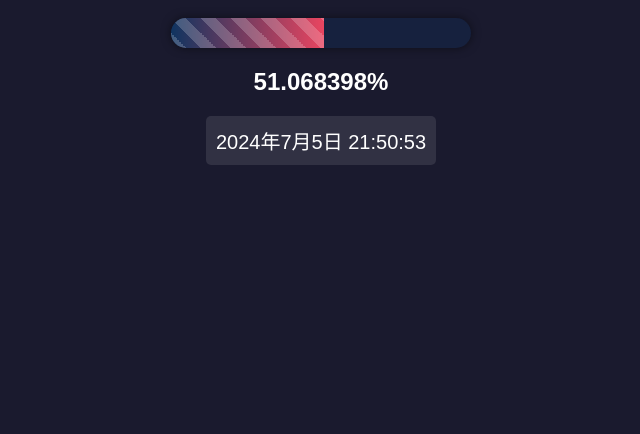
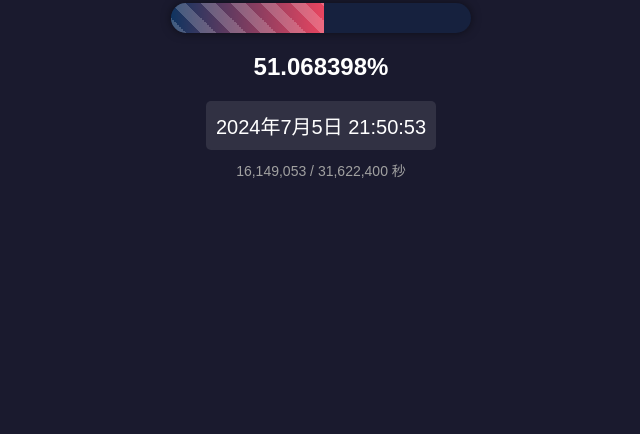
Before and after one commit to anoken/year_progress, a plain HTML site: page index.html in a window 1280 px wide. Shown: the part 366-800 px from the top of the page, without its empty margins (319-959 px from the left). Drawn offline with Linux system fonts and the light colour scheme.

Commit message:
Update index.html

```diff
--- a/index.html
+++ b/index.html
@@ -1,12 +1,11 @@
 
 <!-- ## Copyright (c) 2024 @aNo研 ## -->
-
 <!DOCTYPE html>
 <html lang="ja">
 <head>
     <meta charset="UTF-8">
     <meta name="viewport" content="width=device-width, initial-scale=1.0">
-    <title>スタイリッシュな年間進捗と現在時刻</title>
+    <title>詳細な年間進捗と時間情報</title>
     <style>
         body {
             font-family: 'Arial', sans-serif;
@@ -84,6 +83,11 @@
             border-radius: 5px;
             display: inline-block;
         }
+        #secondsInfo {
+            font-size: 14px;
+            margin-top: 10px;
+            color: #a0a0a0;
+        }
     </style>
 </head>
 <body>
@@ -94,6 +98,7 @@
         </div>
         <div id="percentage">0%</div>
         <div id="currentDateTime"></div>
+        <div id="secondsInfo"></div>
     </div>
 
     <script>
@@ -109,7 +114,7 @@
 
             // 現在の日付と時刻を更新
             const year = now.getFullYear();
-            const month = now.getMonth() + 1; // 月は0から始まるので1を足す
+            const month = now.getMonth() + 1;
             const day = now.getDate();
             const hours = now.getHours().toString().padStart(2, '0');
             const minutes = now.getMinutes().toString().padStart(2, '0');
@@ -117,6 +122,13 @@
 
             const dateTimeString = `${year}年${month}月${day}日 ${hours}:${minutes}:${seconds}`;
             document.getElementById('currentDateTime').textContent = dateTimeString;
+
+            // 経過秒数と総秒数を計算
+            const secondsPassed = Math.floor((now - start) / 1000);
+            const totalSeconds = Math.floor((end - start) / 1000);
+
+            const secondsInfo = `${secondsPassed.toLocaleString()} / ${totalSeconds.toLocaleString()} 秒`;
+            document.getElementById('secondsInfo').textContent = secondsInfo;
         }
 
         updateProgress();
```
